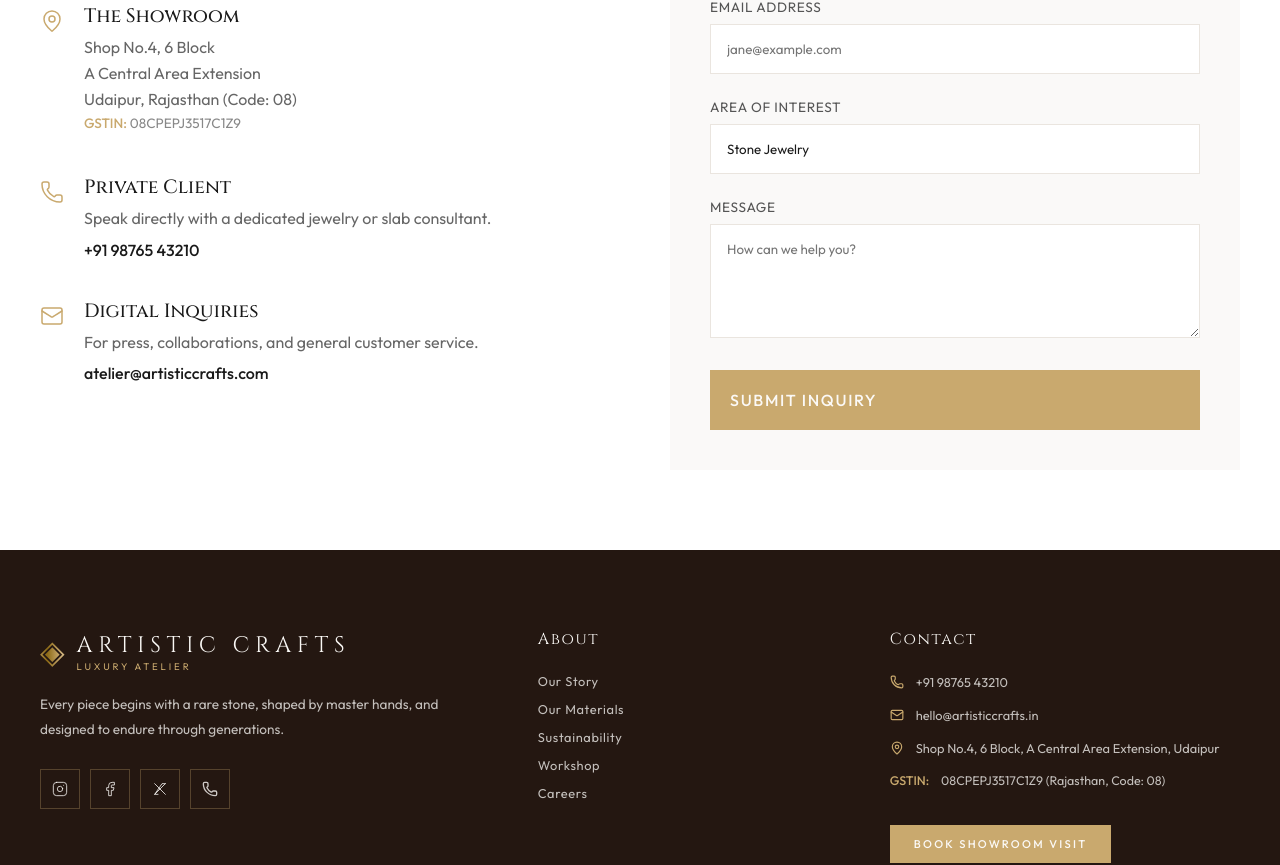
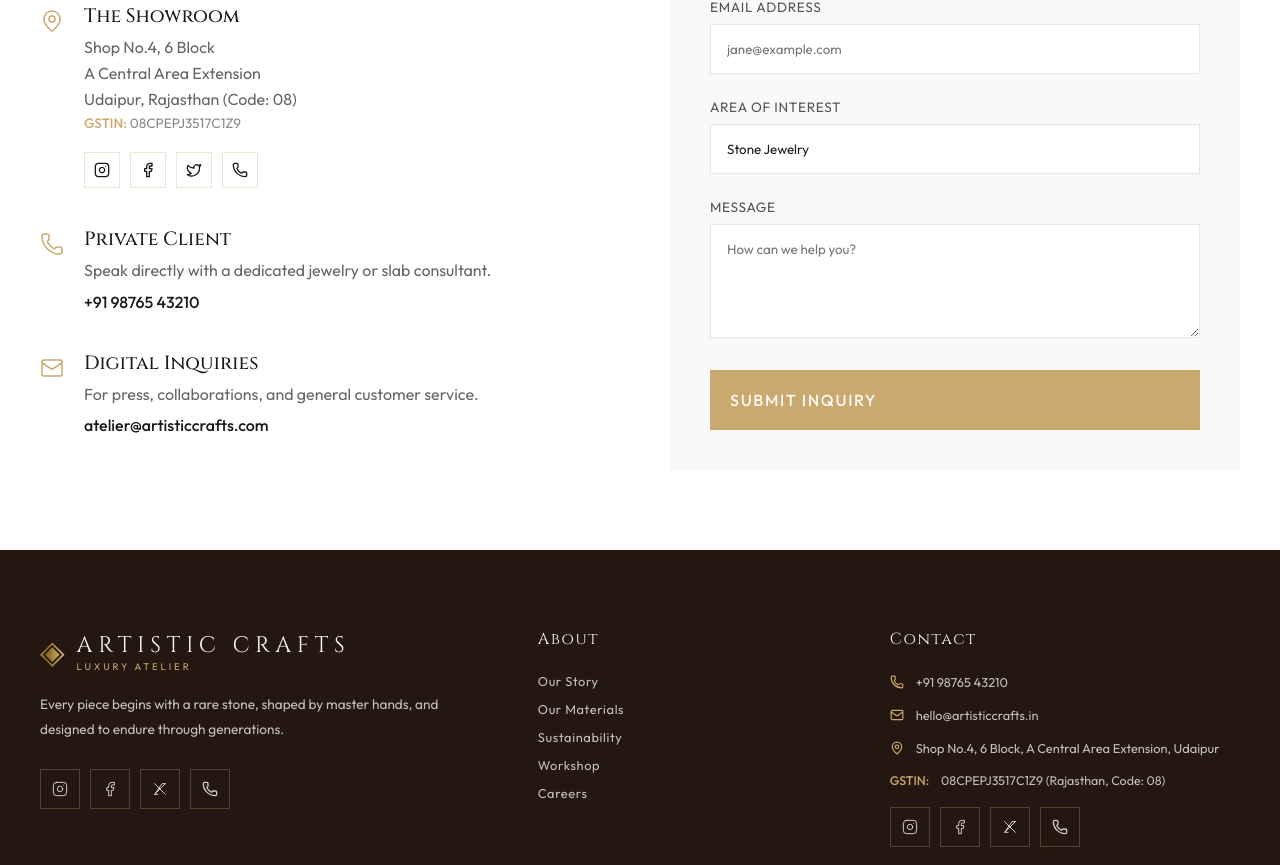
Before and after one commit to salesartisticcrafts-coder/salesartisticcrafts, a Next.js app: page /contact in a window 1280 px wide. Shown: the part 702-1567 px from the top of the page. Built offline with nearby package versions, Linux system fonts and the light colour scheme; a web font is replaced by a local one.

Commit message:
add social icons under the showroom details on contact page and footer

```diff
--- a/src/app/contact/page.js
+++ b/src/app/contact/page.js
@@ -2,7 +2,7 @@
 
 import React from 'react';
 import Link from 'next/link';
-import { ChevronRight, MapPin, Phone, Mail } from 'lucide-react';
+import { ChevronRight, MapPin, Phone, Mail, Instagram, Facebook, Twitter } from 'lucide-react';
 import '../App.css';
 import { Navbar, Footer, useScrollReveal } from '../page';
 
@@ -52,6 +52,43 @@ export default function ContactPage() {
                     <p style={{ color: '#888', fontSize: '0.85rem', marginTop: '8px', margin: 0 }}>
                       <span style={{ color: 'var(--gold)', fontWeight: 500 }}>GSTIN:</span> 08CPEPJ3517C1Z9
                     </p>
+                    <div style={{ display: 'flex', gap: '10px', marginTop: '16px' }}>
+                      {[
+                        { Icon: Instagram, href: '#' },
+                        { Icon: Facebook, href: '#' },
+                        { Icon: Twitter, href: '#' },
+                        { Icon: Phone, href: 'https://wa.me/' }
+                      ].map(({ Icon, href }, i) => (
+                        <a
+                          key={i}
+                          href={href}
+                          style={{
+                            width: '36px',
+                            height: '36px',
+                            border: '1px solid rgba(201, 169, 110, 0.3)',
+                            display: 'flex',
+                            alignItems: 'center',
+                            justifyContent: 'center',
+                            color: '#1a1a1a',
+                            textDecoration: 'none',
+                            transition: 'all 0.3s ease',
+                          }}
+                          onMouseEnter={(e) => {
+                            e.currentTarget.style.borderColor = 'var(--gold)';
+                            e.currentTarget.style.color = 'var(--gold)';
+                            e.currentTarget.style.background = 'rgba(201, 169, 110, 0.08)';
+                          }}
+                          onMouseLeave={(e) => {
+                            e.currentTarget.style.borderColor = 'rgba(201, 169, 110, 0.3)';
+                            e.currentTarget.style.color = '#1a1a1a';
+                            e.currentTarget.style.background = 'transparent';
+                          }}
+                          aria-label="Social Link"
+                        >
+                          <Icon size={16} />
+                        </a>
+                      ))}
+                    </div>
                   </div>
                 </div>
 
--- a/src/app/page.js
+++ b/src/app/page.js
@@ -1044,6 +1044,16 @@ export function Footer() {
                 <span style={{ color: 'var(--gold)', fontWeight: 500 }}>GSTIN:</span>
                 <span>08CPEPJ3517C1Z9 (Rajasthan, Code: 08)</span>
               </div>
+              <div className="footer__social" style={{ marginTop: '16px', marginBottom: '8px' }}>
+                {[Instagram, Facebook, Twitter].map((Icon, i) => (
+                  <a key={i} href="#" className="footer__social-link" aria-label="Social">
+                    <Icon size={16} />
+                  </a>
+                ))}
+                <a href="https://wa.me/" className="footer__social-link whatsapp" aria-label="WhatsApp">
+                  <Phone size={16} />
+                </a>
+              </div>
               <a href="#" className="btn-primary footer__appt-btn"><span>Book Showroom Visit</span></a>
             </div>
           </div>
```
